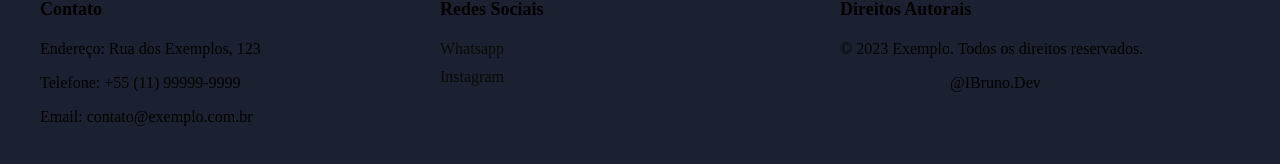
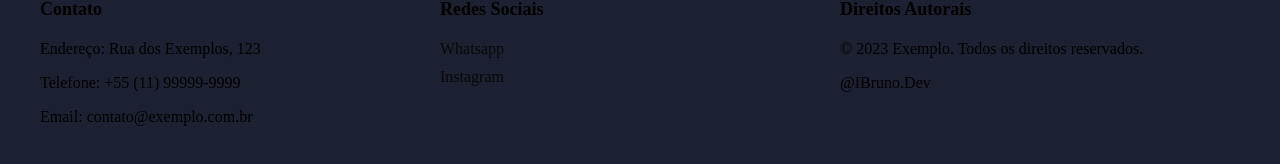
Before and after one commit to IBrunooDev/Loja-IPhone, a plain HTML site: page loja.html in a window 1280 px wide. Shown: the part 2540-2704 px from the top of the page. Drawn offline with Linux system fonts and the light colour scheme.

Commit message:
Update loja.css

```diff
--- a/loja.css
+++ b/loja.css
@@ -219,7 +219,3 @@ button:hover {
 hr {
 	border-color: #090909;
 }
-
-.bruno {
-	margin-left: 110px;
-}
```
